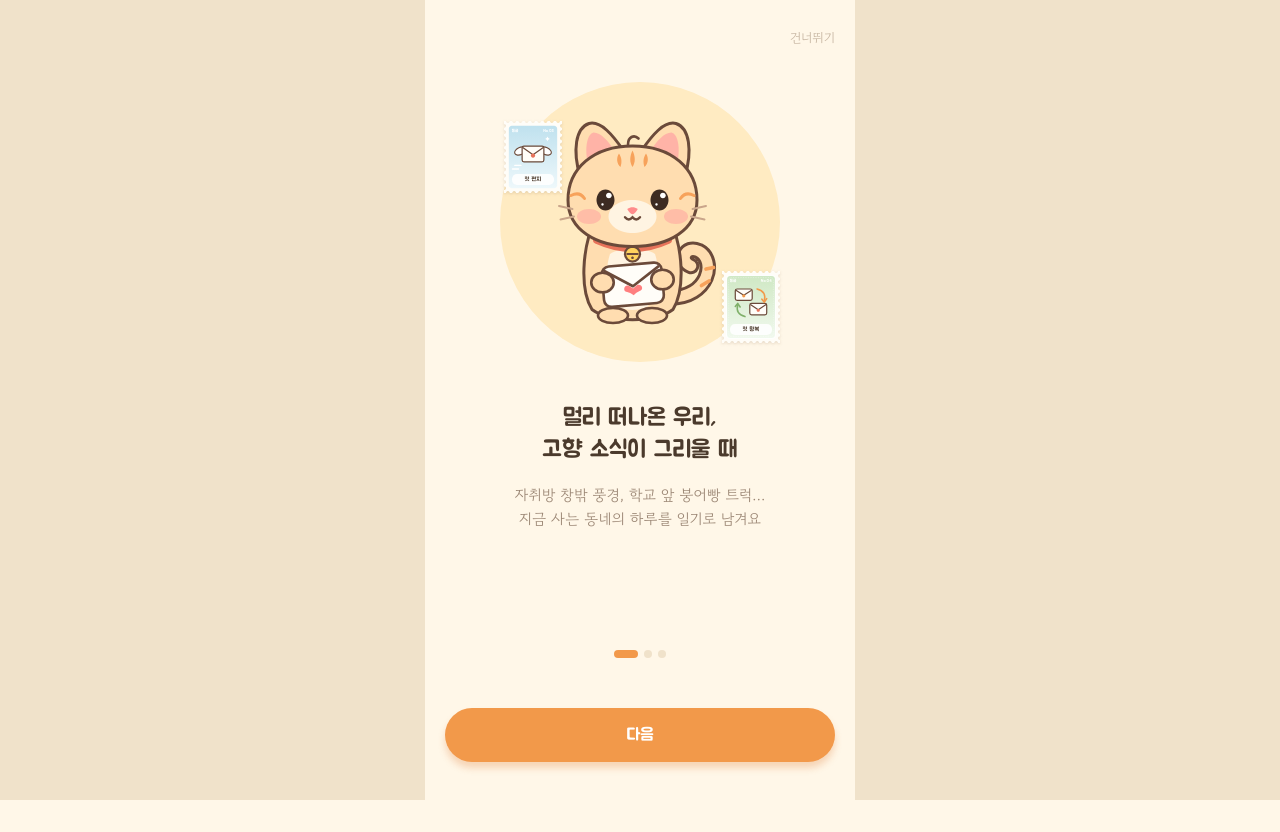
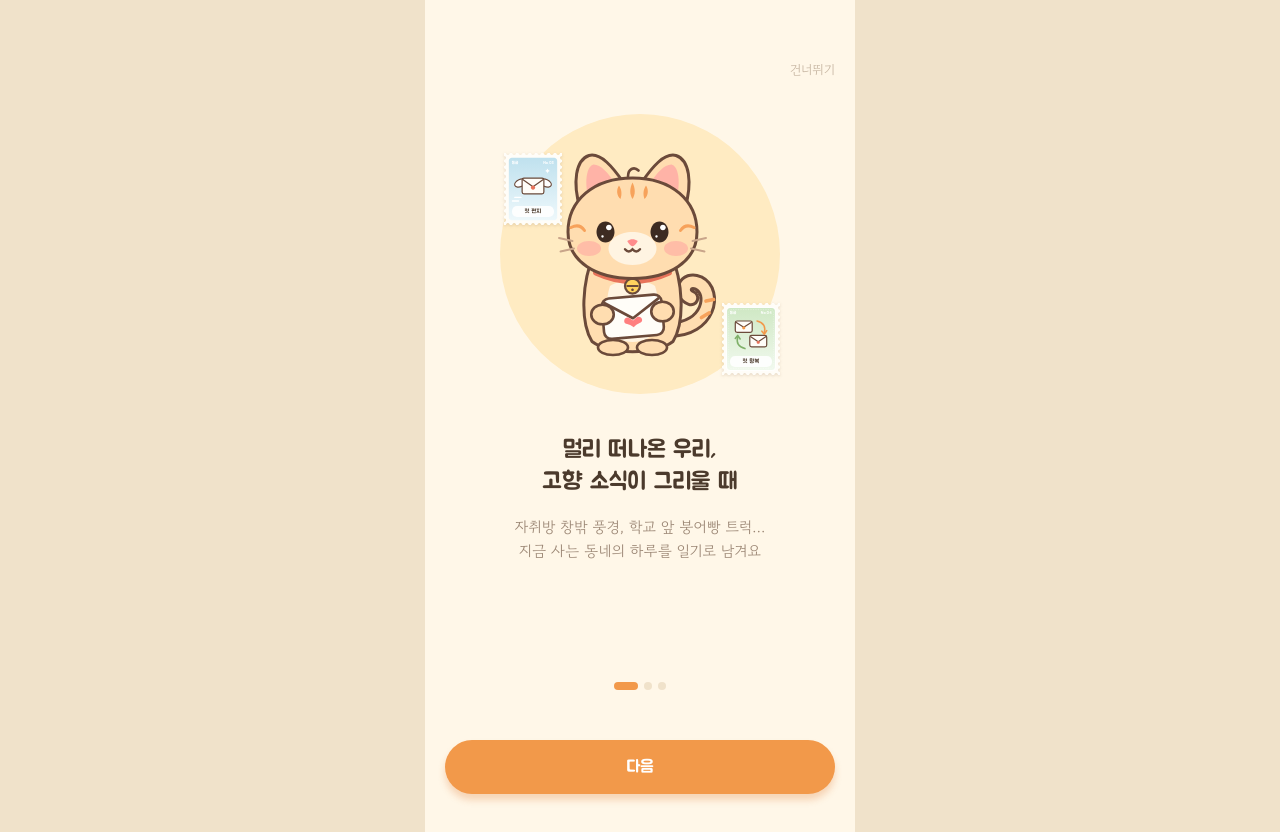
Before and after one commit to 2026-4thon-dongle/2026-4thon-11-dongle-frontend, a React (Vite) app: page /intro in a window 1280 px wide. Before the commit the page ends 800 px from the top, so only its background shows below. Built offline with nearby package versions, Linux system fonts and the light colour scheme; no server answers.

Commit message:
style: 모든 화면 위 여백 32px 추가

```diff
--- a/src/components/delivery/StampingScene.css
+++ b/src/components/delivery/StampingScene.css
@@ -7,6 +7,9 @@
   position: relative;
   display: flex;
   justify-content: center;
+  /* 화면 위 여백(--page-top-gap)까지 배경색이 이어지도록 위로 끌어올리고 같은 만큼 안쪽 여백으로 채운다. */
+  margin-top: calc(var(--page-top-gap) * -1);
+  padding-top: var(--page-top-gap);
   min-height: 100dvh;
   overflow: hidden;
   background: var(--bg-butter);
--- a/src/shared/styles/global.css
+++ b/src/shared/styles/global.css
@@ -34,6 +34,7 @@ select {
   min-height: 100vh;
   min-height: 100dvh;
   margin: 0 auto;
+  padding-top: var(--page-top-gap);
   background: var(--bg-cream);
 }
 
--- a/src/shared/styles/tokens.css
+++ b/src/shared/styles/tokens.css
@@ -24,6 +24,8 @@
 
   /* ── 레이아웃 (Figma 시안은 360×760 기준, 최대 430px까지 늘어남) ── */
   --app-width: 430px;
+  /* 모든 화면 위 여백(노트북 시연용) */
+  --page-top-gap: 32px;
 
   /* ── 폰트 패밀리 ── */
   --font-jua: 'Jua', sans-serif;
```
